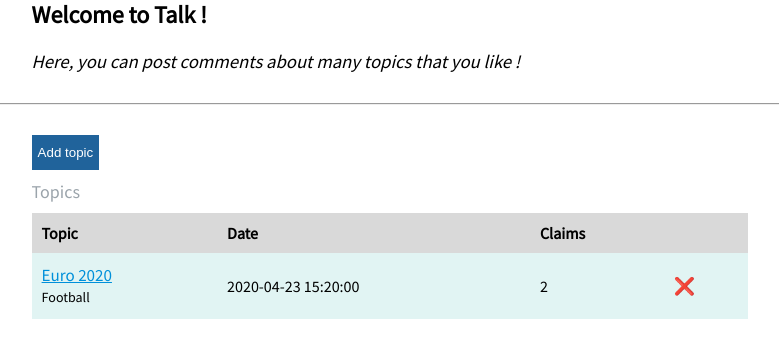
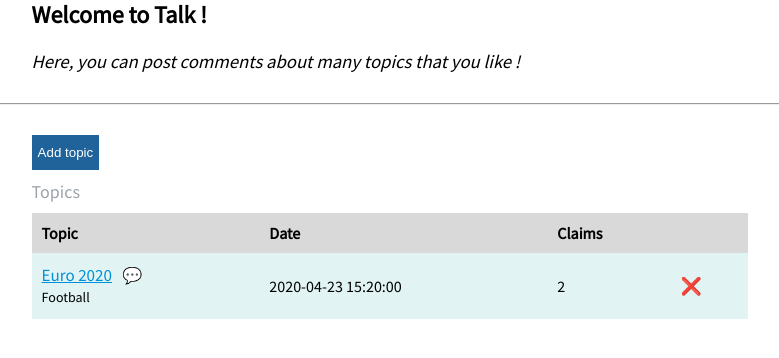
Before and after one commit to hugoBuissez/flask-forum, a Flask app: page / in a window 1280 px wide; the page is wider, and only the part inside the window is pictured. Shown: the part 119-477 px from the top of that part, without its empty margins (250-1029 px from the left). Run offline with Flask 2, Linux system fonts and the light colour scheme; data comes from the database, SQL or seed files in the repository.

Commit message:
comments

```diff
--- a/app.py
+++ b/app.py
@@ -34,9 +34,11 @@ def claims(idtopic):
 	sqlDisplay = "SELECT * FROM claims WHERE topicId=(%s)"
 	sqlTopicTitle = "SELECT * FROM topic WHERE id=(%s)"
 
+	# Related claims of the topic.
 	cursor.execute(sqlDisplay, (idtopic, ))
 	results = cursor.fetchall()
 
+	# Retrieve the topic name.
 	cursor.execute(sqlTopicTitle, (idtopic, ))
 	title = cursor.fetchall()
 
--- a/templates/index.html
+++ b/templates/index.html
@@ -3,7 +3,7 @@
 <head>
 	<title>FORUM</title>
 	<link rel="stylesheet" type="text/css" href="../static/styles.css"/>
-	<link rel="shortcut icon" type="image/svg" href="../images/favicon.svg">
+	<link rel="shortcut icon" href="https://img.icons8.com/doodle/48/000000/megaphone--v1.png"/>
 	<link href="https://fonts.googleapis.com/css?family=Source+Sans+Pro&display=swap" rel="stylesheet">
 	<script src="https://ajax.googleapis.com/ajax/libs/jquery/3.4.1/jquery.min.js"></script>
 
@@ -90,8 +90,8 @@
 			<td>
 				{% if topic[1] %}
 				<a href="{{ url_for('claims', idtopic = topic[0]) }}">
-				{{topic[1]}}
-				</a>
+				{{topic[1]}}</a>
+				<span style="text-decoration: none; display:inline-block; margin-left: 7px"> 💬</span>
 				{% endif %}
 
 				{% if topic[2] %}
```
Also changed, not shown: images/favicon.svg (deleted).
